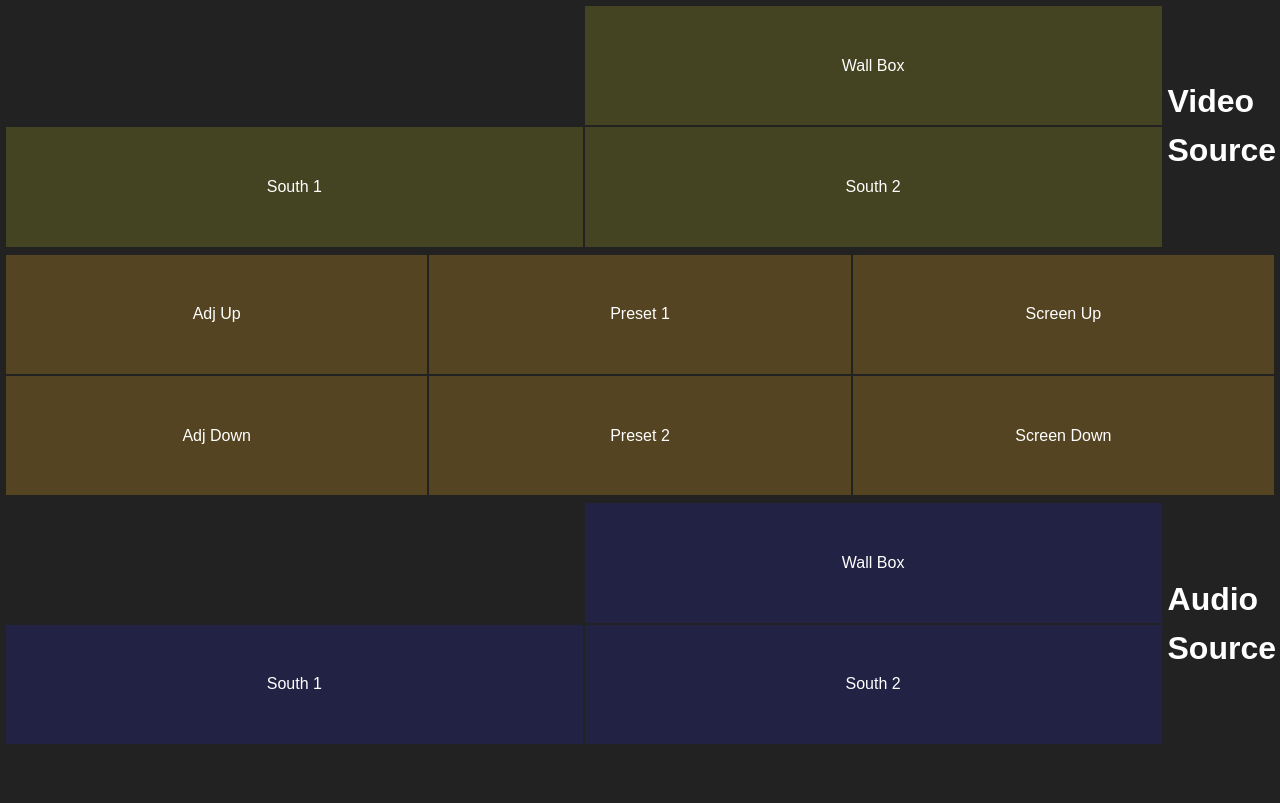
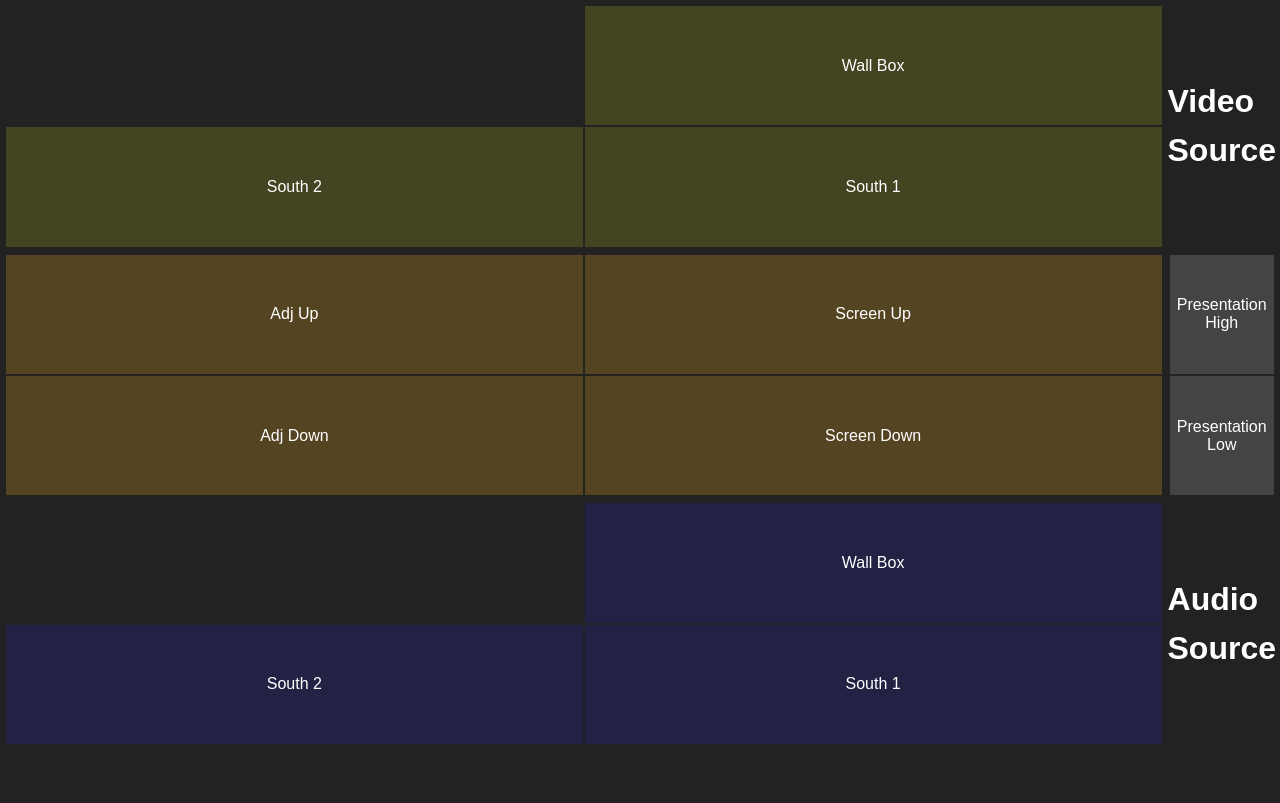
Before and after one commit to thirstyice/AVcontrol, a website: page public/pages-south/av.html in a window 1280 px wide. Drawn offline with nearby package versions, Linux system fonts and the light colour scheme; no server answers.

Commit message:
Update ui to match the capabilities of the space

```diff
--- a/public/css/av.css
+++ b/public/css/av.css
@@ -61,6 +61,9 @@ tbody .button:hover {
 	background-color: #542;
 }
 .projector.button {
+	background-color: #444;
+}
+.projector.off.button {
 	background-color: #422;
 }
 .bluRay.button {
--- a/public/css/system-info.css
+++ b/public/css/system-info.css
@@ -3,6 +3,7 @@ table {
 	margin-right: auto;
 	margin-top: 10px;
 }
-tr:first-child {
+tr>td:first-child {
 	text-align: right;
+	width:50%;
 }
--- a/public/index.html
+++ b/public/index.html
@@ -5,6 +5,7 @@
 		<meta name="apple-mobile-web-app-capable" content="yes">
 		<link rel="stylesheet" href="/css/main.css">
 		<link rel="stylesheet" href="/css/index.css">
+		<script src="/socket.io/socket.io.js"></script>
 		<script src="/js/index.js" charset="utf-8"></script>
 		<title>AVcontrol</title>
 	</head>
@@ -12,8 +13,9 @@
 		<ul id="menu">
 			<li><a href="?page=drapes">Drapery</a></li>
 			<li><a href="?page=av">Audio/Video</a></li>
-			<li><a href="?page=lighting">Lighting</a></li>
+			<!-- <li><a href="?page=lighting">Lighting</a></li> -->
 			<li><a href="?page=system-info">System Info</a></li>
+			<li><a onclick="">Lights Off</a></li>
 		</ul>
 		<div id="iframe-container">
 			<iframe src=""></iframe>
--- a/public/js/av.js
+++ b/public/js/av.js
@@ -1,11 +1,11 @@
 const socket = io();
 var names = {
 	extron: {
-		1: "North 1",
-		2:	"North 2",
-		3: "South 1",
-		4: "South 2",
-		5: "Wall Box",
+		1: "Wall Box",
+		2:	"South 1",
+		3: "South 2",
+		4: "North 1",
+		5: "North 2",
 		6: "Booth",
 		7: "Blu-Ray"
 	},
@@ -14,14 +14,14 @@ var names = {
 		adjustDown: "Adj Down",
 		up: "Screen Up",
 		down: "Screen Down",
-		preset1: "Preset 1",
-		preset2: "Preset 2",
 	},
 	bluRay: {
 		control: "Blu-Ray Control"
 	},
 	projector: {
-		off: "Power off Projector"
+		off: "Power off Projector",
+		preset1: "Presentation High",
+		preset2: "Presentation Low"
 	}
 }
 socket.on("audioSlider", (sliderValues) => {
@@ -71,7 +71,7 @@ window.onload = function() {
 							var itemElement = document.createElement("td");
 							if (item != "") {
 								itemElement.setAttribute("onclick", device + "('" + mediaType + "'," + item + ")");
-								itemElement.setAttribute("class", "button " + mediaType);
+								itemElement.setAttribute("class", "button " + mediaType + " " + item);
 								itemElement.innerText = names[device][item];
 							}
 							rowElement.appendChild(itemElement);
--- a/public/js/index.js
+++ b/public/js/index.js
@@ -1,3 +1,4 @@
+const socket = io();
 window.onload = function () {
 	var url = new URL(window.location)
 	var id;
@@ -20,3 +21,6 @@ window.onload = function () {
 		}
 	}
 }
+function lightsOff() {
+	socket.emit("lightsOff")
+}
--- a/public/pages-south/av.html
+++ b/public/pages-south/av.html
@@ -7,12 +7,16 @@
 		<script type="text/javascript">
 		var tables = {
 			extron: [
-				["","5"],
-				["3","4"]
+				["","1"],
+				["3","2"]
 			],
 			screens: [
-				["adjustUp","preset1","up"],
-				["adjustDown","preset2","down"]
+				["adjustUp","up"],
+				["adjustDown","down"]
+			],
+			projector: [
+				["preset1"],
+				["preset2"]
 			]
 		}
 		</script>
@@ -37,8 +41,15 @@
 					</td>
 				</tr>
 				<tr>
-					<td colspan="2">
+					<td>
 						<table class="screenTable">
+							<tbody>
+
+							</tbody>
+						</table>
+					</td>
+					<td>
+						<table class="projectorTable">
 							<tbody>
 
 							</tbody>
```
Also changed, not shown: main.js (+16 -13 lines), public/css/index.css (+10 -0 lines), public/pages-north/av.html (+2 -2 lines), public/pages/drapes.html (+1 -1 lines).
